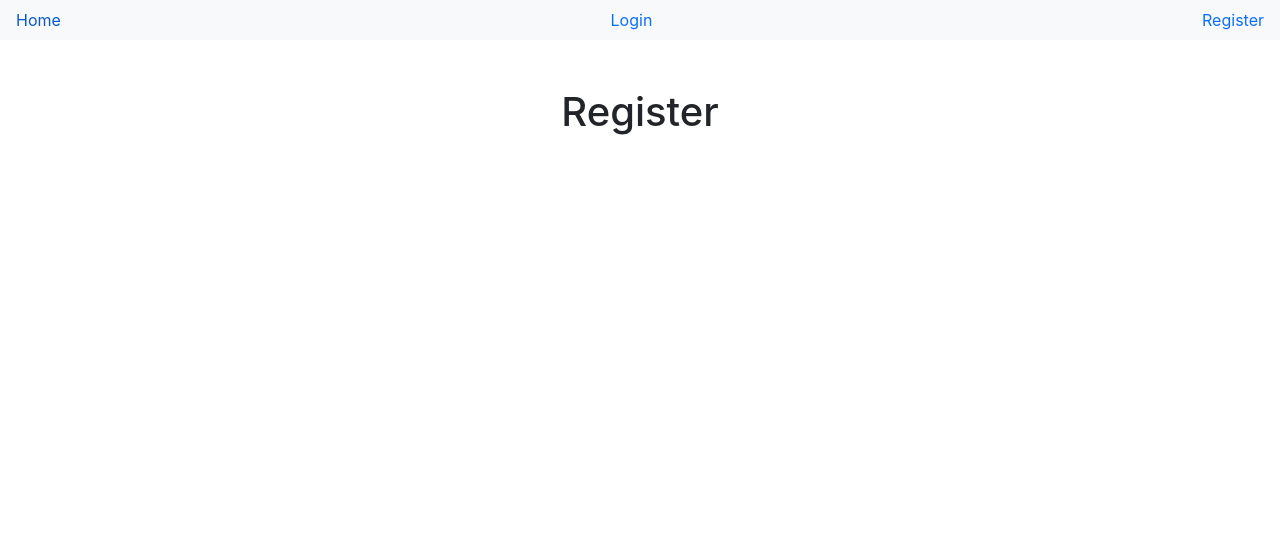
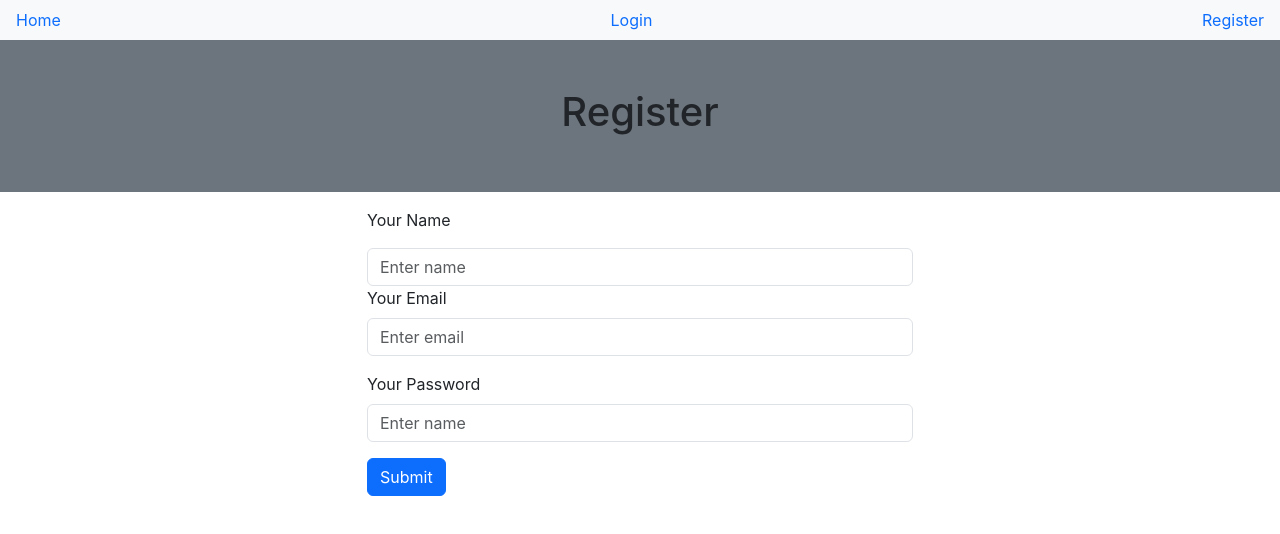
Before and after one commit to itsnayakpradeep/THE_RADIANT_CROWN, a React (Create React App) app in the folder Booking/client/: page /register in a window 1280 px wide. Shown: the top 534 px of the page. Built offline with nearby package versions, Linux system fonts and the light colour scheme.

Commit message:
Register Form

```diff
--- a/Booking/client/package.json
+++ b/Booking/client/package.json
@@ -6,6 +6,7 @@
     "@testing-library/jest-dom": "^5.17.0",
     "@testing-library/react": "^13.4.0",
     "@testing-library/user-event": "^13.5.0",
+    "axios": "^1.4.0",
     "react": "^18.2.0",
     "react-dom": "^18.2.0",
     "react-redux": "^8.1.2",
--- a/Booking/client/src/auth/Register.js
+++ b/Booking/client/src/auth/Register.js
@@ -1,8 +1,37 @@
-import React from 'react'
+import React, { useState } from 'react'
+import RegisterForm from '../components/RegisterForm';
 
 const Register =() =>  {
+  const [name, setName] = useState('');
+  const [email, setEmail] = useState('');
+  const [password, setPassword] = useState('');
+
+  const handleSubmit = (e) => {
+    e.preventDefault();
+    console.table({ name, email, password });
+  }
+
   return (
-    <div className='container-fluid h1 p-5 text-center'>Register</div>
+    <>
+    <div className='container-fluid bg-secondary p-5 text-center'>
+      <h1>Register</h1>
+    </div>
+    <div className='container'>
+      <div className='row'>
+        <div className='col-md-6 offset-md-3'>
+          <RegisterForm
+            handleSubmit={handleSubmit}
+            name={name}
+            setName={setName}
+            email={email}
+            setEmail={setEmail}
+            password={password}
+            setPassword={setPassword}
+          />
+        </div>
+      </div>
+    </div>
+    </>
   )
 };
 
--- a/Booking/client/src/bookings/Home.js
+++ b/Booking/client/src/bookings/Home.js
@@ -1,10 +1,10 @@
 import React from 'react';
 import {useSelector} from 'react-redux';
 const Home = () => {
-    const {user} =  useSelector((state) => ({...state}));
+    // const {user} =  useSelector((state) => ({...state}));
     return (
        <div className='container-fluid h1 p-5 text-center'>
-            HomePage{JSON.stringify(user)}
+            HomePage
         </div>
     )
 };
--- /dev/null
+++ b/Booking/client/src/components/RegisterForm.js
@@ -0,0 +1,52 @@
+import React from 'react'
+
+const RegisterForm = ({
+        handleSubmit,
+        name,
+        setName,
+        email,
+        setEmail,
+        password,
+        setPassword
+    }) => {
+  return (
+      <form className="mt-3" onSubmit={handleSubmit}>
+        <div className='form-group'>
+          <label className='form-label mb-3'>Your Name</label>
+          <input
+            type="text"
+            className="form-control"
+            placeholder='Enter name'
+            value={name}
+            onChange={(e) =>{setName(e.target.value)}}
+          />
+        </div>
+
+        <div className='form-group mb-3'>
+          <label className='form-label'>Your Email</label>
+          <input
+            type="text"
+            className="form-control"
+            placeholder='Enter email'
+            value={email}
+            onChange={(e) =>{setEmail(e.target.value)}}
+          />
+        </div>
+
+        <div className='form-group mb-3'>
+          <label className='form-label'>Your Password</label>
+          <input
+            type="password"
+            className="form-control"
+            placeholder='Enter name'
+            value={password}
+            onChange={(e) =>{setPassword(e.target.value)}}
+          />
+        </div>
+
+        <button className='btn btn-primary' type="submit">Submit</button>
+     </form>
+  );
+}
+
+export default RegisterForm;
```
Also changed, not shown: 1 other file (tests, documents, lock files or other folders).
